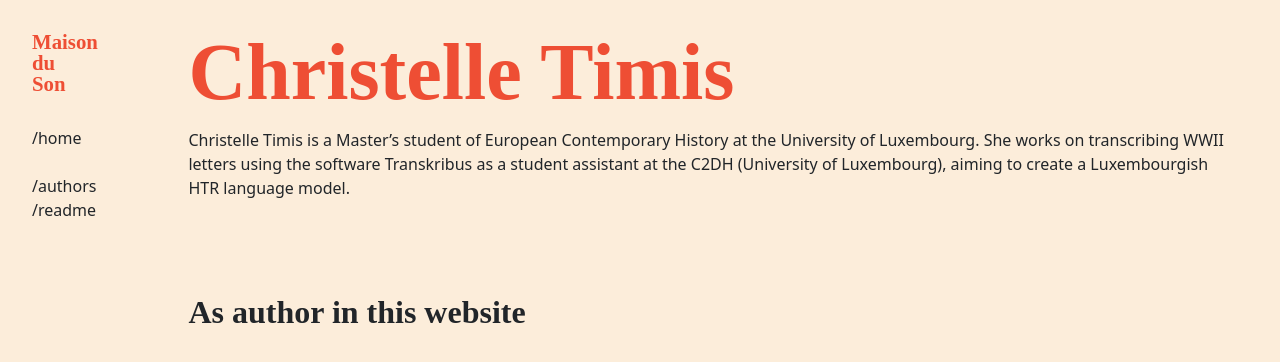
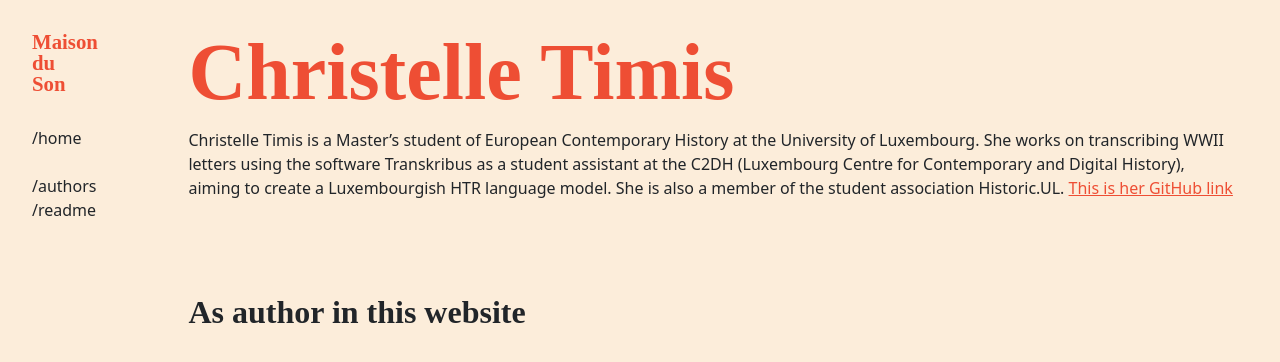
Before and after one commit to C2DH/maison-du-son, a Jekyll site: the page built from _people/christelle-timis.md, in a window 1280 px wide. Shown: the top 362 px of the page. Built offline with Jekyll 4.4.1, drawn with Linux system fonts in a browser that asks for light colours; some web fonts are replaced.

Commit message:
Update christelle-timis.md

```diff
--- a/_people/christelle-timis.md
+++ b/_people/christelle-timis.md
@@ -2,4 +2,5 @@
 title: Christelle Timis
 ---
 
-Christelle Timis is a Master's student of European Contemporary History at the University of Luxembourg. She works on transcribing WWII letters using the software Transkribus as a student assistant at the C2DH (University of Luxembourg), aiming to create a Luxembourgish HTR language model.
+Christelle Timis is a Master's student of European Contemporary History at the University of Luxembourg. She works on transcribing WWII letters using the software Transkribus as a student assistant at the C2DH (Luxembourg Centre for Contemporary and Digital History), aiming to create a Luxembourgish HTR language model. She is also a member of the student association Historic.UL.
+[This is her GitHub link](https://github.com/christelletimis)
```
